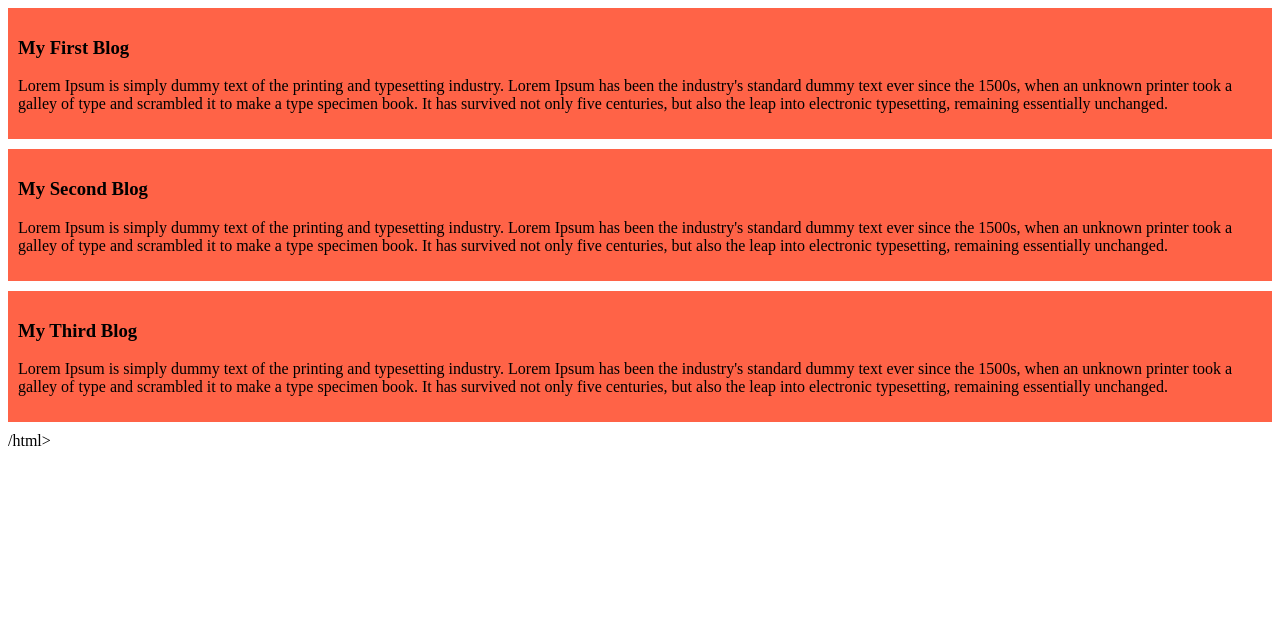
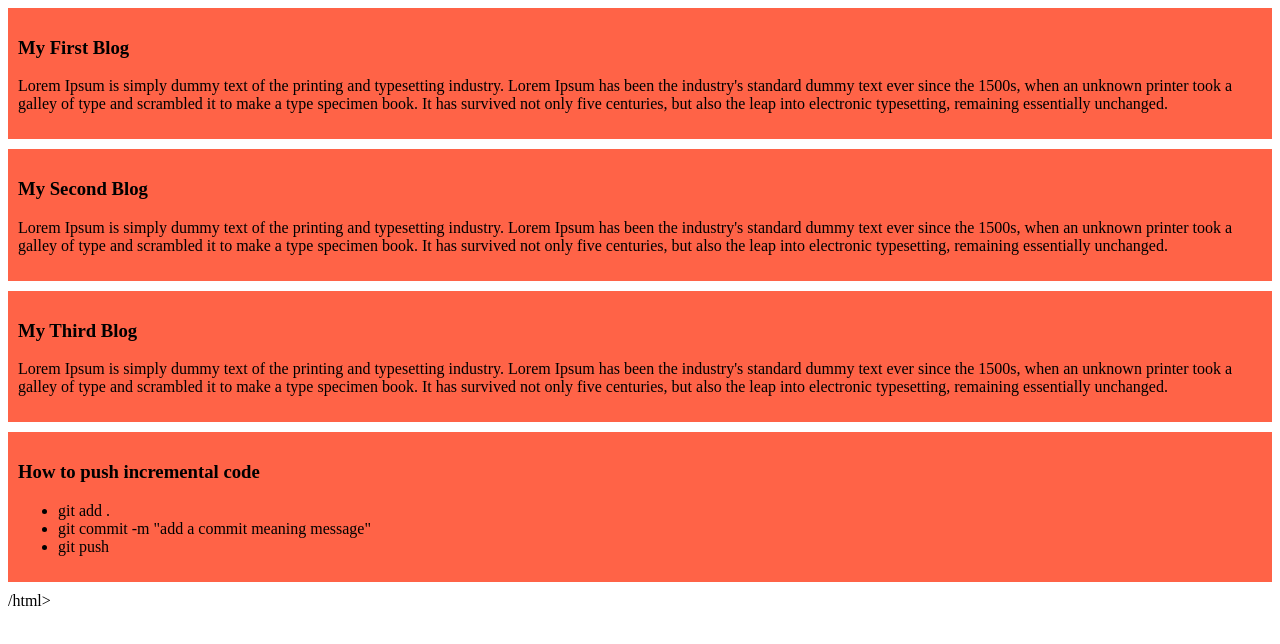
Before and after one commit to tabassumrunaqwebprogramminghero44/my-simple-website, a plain HTML site: page index.html in a window 1280 px wide. Drawn offline with Linux system fonts and the light colour scheme.

Commit message:
main commit

```diff
--- a/index.html
+++ b/index.html
@@ -20,5 +20,13 @@
         <h3>My Third Blog</h3>
         <p>Lorem Ipsum is simply dummy text of the printing and typesetting industry. Lorem Ipsum has been the industry's standard dummy text ever since the 1500s, when an unknown printer took a galley of type and scrambled it to make a type specimen book. It has survived not only five centuries, but also the leap into electronic typesetting, remaining essentially unchanged.</p>
     </div>
+    <div>
+        <h3>How to push incremental code</h3>
+        <ul>
+            <li>git add .</li>
+            <li>git commit -m "add a commit meaning message"</li>
+            <li>git push</li>
+        </ul>
+    </div>
 </body>
 /html>
```
